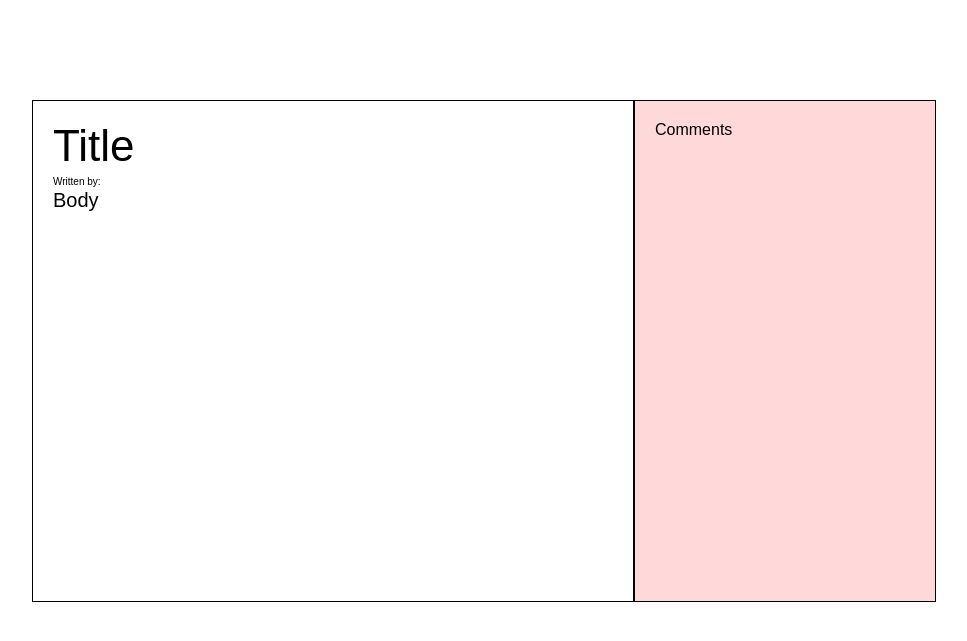
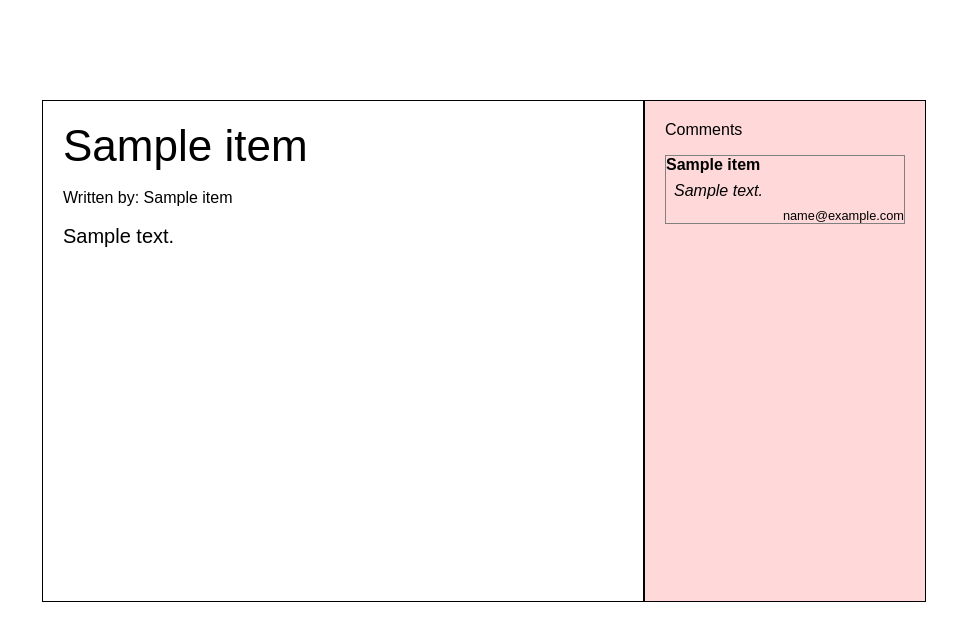
Before and after one commit to xpatxj/TiOK-project, a Flask app: page /post/1 in a window 1280 px wide. Shown: the part 55-696 px from the top of the page, without its empty margins (156-1123 px from the left). Run offline with Flask 3, Linux system fonts and the light colour scheme; a database or web service that is not in the repository returns one stand-in record (values such as "Sample title"); data that the repository does not hold is empty.

Commit message:
subpage post with comments

```diff
--- a/main.py
+++ b/main.py
@@ -1,6 +1,11 @@
 from flask import Flask, render_template, g
 from albums import albums_bp
 import requests
+import logging
+
+#przygotowanie loggera
+logger = logging.getLogger(__name__)
+logging.basicConfig(filename='c:\\temp\\TiOK.log', encoding='utf-8', level=logging.DEBUG, format='%(levelname)s:%(asctime)s %(message)s', datefmt='%T')
 
 app = Flask(__name__)
 app.register_blueprint(albums_bp)
@@ -19,8 +24,13 @@ def home():
 def post(post_id):
     response = requests.get('https://jsonplaceholder.typicode.com/posts/%s'%(post_id))
     post = response.json()
+    response = requests.get('https://jsonplaceholder.typicode.com/users/%s' % (post["userId"]))
+    user=response.json()
+    response = requests.get('https://jsonplaceholder.typicode.com/comments?postId=%s' %(post_id))
+    comments=response.json()
 
-    return render_template('post.html', post=post)
+    return render_template('post.html', post=post, user=user, comments=comments)
+
 
 @app.route('/albums')
 def albums():
--- /dev/null
+++ b/static/comments.css
@@ -0,0 +1,35 @@
+.comments {
+    width: 260px;
+    height: 460px;
+    background-color: #ffd9d9; /* jasnoróżowe tło */
+    border: 1px solid #000000; /* czarna ramka */
+    padding: 20px;
+    padding-right:0;
+}
+.comments-container{
+    overflow: auto;
+    height: 95%;
+}
+.comment{
+    border: 1px solid #808080;
+    margin-bottom: 1em;
+    margin-right: 20px;
+}
+.comment-title{
+    font-weight: bold;
+}
+
+.comment-body{
+    padding: 0.5em;
+    font-style: italic;
+}
+
+.comment-email{
+    text-align: end;
+    font-size: 80%;
+}
+
+.comments span{
+    padding-bottom:1em;
+    display: block;
+}
--- a/static/style.css
+++ b/static/style.css
@@ -87,13 +87,7 @@ p{
     border: 1px solid #000000;
     padding: 20px;
 }
-.comments {
-    width: 260px;
-    height: 460px;
-    background-color: #ffd9d9; /* jasnoróżowe tło */
-    border: 1px solid #000000; /* czarna ramka */
-    padding: 20px;
-}
+
 .post{
     background-color:#D9D9D9;
     width: 260px;
@@ -122,12 +116,14 @@ table {
     border: 1px solid #ddd;
 }
 
-label[for="title"] {
+.single-post .post-title {
     font-size: 44px;
 }
-label[for="writtenby"] {
+
+.single-post .post-wrtitten-by{
     font-size: 10px;
 }
-label[for="body"] {
+
+.single-post .post-body{
     font-size: 20px;
 }
--- a/templates/post.html
+++ b/templates/post.html
@@ -5,20 +5,30 @@
     <meta name="viewport" content="width=device-width, initial-scale=1.0">
     <title>Post</title>
    <link rel="stylesheet" href="{{ url_for('static', filename='style.css') }}" type="text/css" />
+    <link rel="stylesheet" href="{{ url_for('static', filename='comments.css') }}" type="text/css" />
 </head>
 <body>
     <div class="navbar">
-        <a href="#">Posts</a>
+        <a href="{{ url_for('home') }}">Posts</a>
         <a href="{{ url_for('albums') }}">Albums</a>
     </div>
     <div class="post-container">
         <div class="single-post">
-            <label for="title">Title </label><br>
-            <label for="writtenby">Written by: </label><br>
-            <label for="body">Body </label>
+            <div class="post-title">{{post.title}} </div><br>
+            <div class="post-written-by">Written by: {{user.name}} </div><br>
+            <div class="post-body">{{post.body}}</div>
         </div>
         <div class="comments">
-            <label for="comments">Comments</label><br>
+            <span>Comments</span>
+            <div class="comments-container">
+                {% for comment in comments %}
+                <div class="comment">
+                    <div class="comment-title">{{comment.name}}</div>
+                    <div class="comment-body">{{comment.body}}</div>
+                    <div class="comment-email">{{comment.email}}</div>
+                </div>
+                {% endfor %}
+            </div>
         </div>
     </div>
 </body>
```
